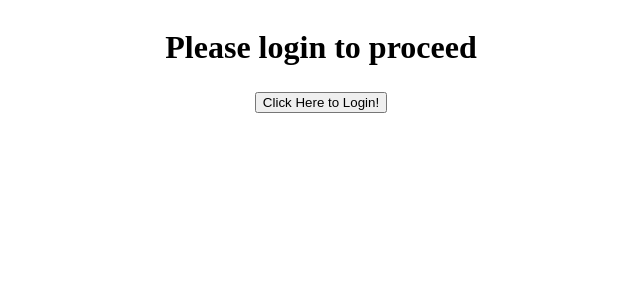
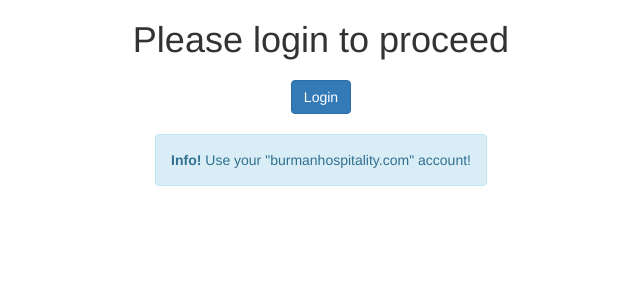
Before and after one commit to Alphaspiderman/BHPL-Internship-Work, a Python web app: template templates/login.html in a window 1280 px wide. Shown: the top 300 px of the page, without its empty margins (319-959 px from the left). Run offline with Jinja, Linux system fonts and the light colour scheme; the template is opened without the code that fills it, so the values that code supplies are empty; some libraries are stand-ins or nearby versions.

Commit message:
Bootstrap Login page and also alert on login errors

```diff
--- a/static/css/login.css
+++ b/static/css/login.css
@@ -3,24 +3,18 @@
   margin: auto;
 }
 
-.btn {
-  border: none;
-  background-color: inherit;
-  padding: 14px 28px;
-  font-size: 16px;
-  cursor: pointer;
-  display: inline-block;
-}
-
-/* On mouse-over */
-.btn:hover {
-  background: #eee;
-}
-
 .container {
+  height: 100%;
   display: flex;
   flex-direction: column;
   justify-content: center;
   align-items: center;
-  gap: 4px;
 }
+
+.alert {
+  margin-top: 20px;
+}
+
+#login-btn {
+  margin-top: 10px;
+}
--- a/static/js/login.js
+++ b/static/js/login.js
@@ -1,6 +1,30 @@
-window.onload = function() {
-    // Listen for button click
-    document.getElementById('login-btn').addEventListener('click', function() {
-        window.location.href = "/api/login";
-    });
-}
+window.onload = function () {
+  // Listen for button click
+  document.getElementById("login-btn").addEventListener("click", function () {
+    window.location.href = "/api/login";
+  });
+  // Get the query string
+  var queryString = window.location.search;
+  // If query string is not empty
+  if (queryString) {
+    // Get the query string
+    var params = new URLSearchParams(queryString);
+    // Get the error message
+    var error = params.get("error");
+    // If error message is not empty
+    if (error) {
+      err_msg = {
+        invalid_token: "Login Failed",
+        replay_attack: "Contact IT Team (Replay)",
+        invalid_request: "Please try again",
+        invalid_domain: "Please use a burmanhospitality.com account",
+        user_not_found: "Contact IT Team (Account missing)",
+        too_many_users: "Contact IT Team (Duplicate account detected)",
+      };
+      // Display the error message
+      var elem = document.getElementById("error-message");
+      elem.hidden = false;
+      elem.innerHTML = "<strong> Error! </strong>" + err_msg[error];
+    }
+  }
+};
--- a/templates/login.html
+++ b/templates/login.html
@@ -2,14 +2,38 @@
 <html>
   <head>
     <title>Login Page</title>
+    <link
+      rel="stylesheet"
+      href="https://maxcdn.bootstrapcdn.com/bootstrap/3.4.1/css/bootstrap.min.css"
+      integrity="sha256-bZLfwXAP04zRMK2BjiO8iu9pf4FbLqX6zitd+tIvLhE="
+      crossorigin="anonymous"
+    />
+    <script
+      src="https://ajax.googleapis.com/ajax/libs/jquery/3.7.1/jquery.min.js"
+      integrity="sha256-/JqT3SQfawRcv/BIHPThkBvs0OEvtFFmqPF/lYI/Cxo="
+      crossorigin="anonymous"
+    ></script>
+    <script
+      src="https://maxcdn.bootstrapcdn.com/bootstrap/3.4.1/js/bootstrap.min.js"
+      integrity="sha256-nuL8/2cJ5NDSSwnKD8VqreErSWHtnEP9E7AySL+1ev4="
+      crossorigin="anonymous"
+    ></script>
     <link rel="stylesheet" type="text/css" href="/static/css/login.css" />
     <script src="/static/js/login.js"></script>
   </head>
   <body>
-    <div class="container">
+    <div class="container" align-content: center;>
+      <!-- Error Info -->
+      <div class="alert alert-danger" id="error-message" hidden="true">
+        <strong>Error!</strong> Use your "burmanhospitality.com" account!
+      </div>
+      <!-- Heading -->
       <h1>Please login to proceed</h1>
       <!-- Button to rediect to /api/login -->
-      <button type="button" id="login-btn">Click Here to Login!</button>
+      <button type="button" class="btn btn-primary" id="login-btn">Login</button>
+      <div class="alert alert-info" >
+        <strong>Info!</strong> Use your "burmanhospitality.com" account!
+      </div>
     </div>
   </body>
 </html>
```
